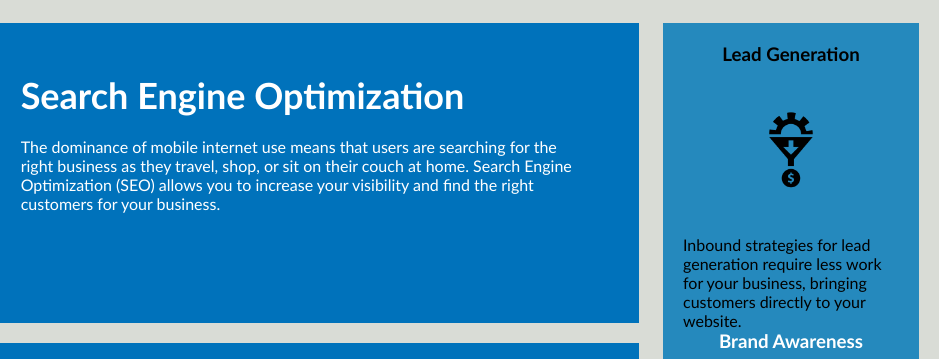
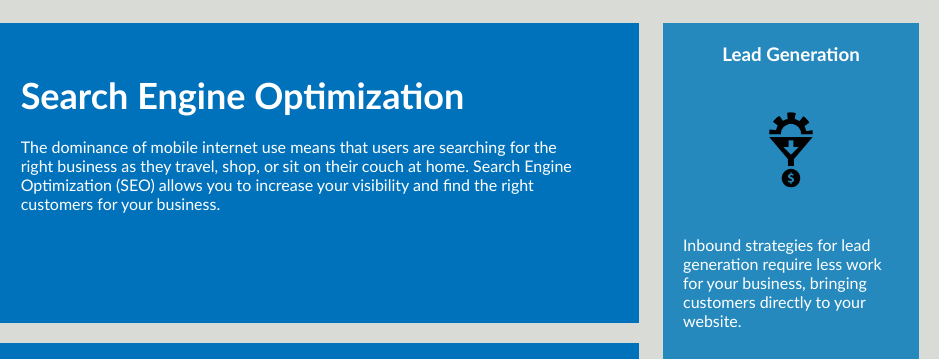
Before and after one commit to SHarpreet89/horiseon-seo-and-marketing, a plain HTML site: page index.html in a window 1280 px wide. Shown: the part 899-1258 px from the top of the page, 341-1280 px from the left. Drawn offline with Linux system fonts and the light colour scheme.

Commit message:
Reslved Conflicts in CSS

```diff
--- a/assets/css/style.css
+++ b/assets/css/style.css
@@ -102,7 +102,8 @@ main {
     background-color: #2589bd;
 }
 
-Set margin and color of the Benefit
+/* Set margin and color of the Benefit */
+
 .benefit-lead {
     margin-bottom: 32px;
     color: #ffffff;
```
